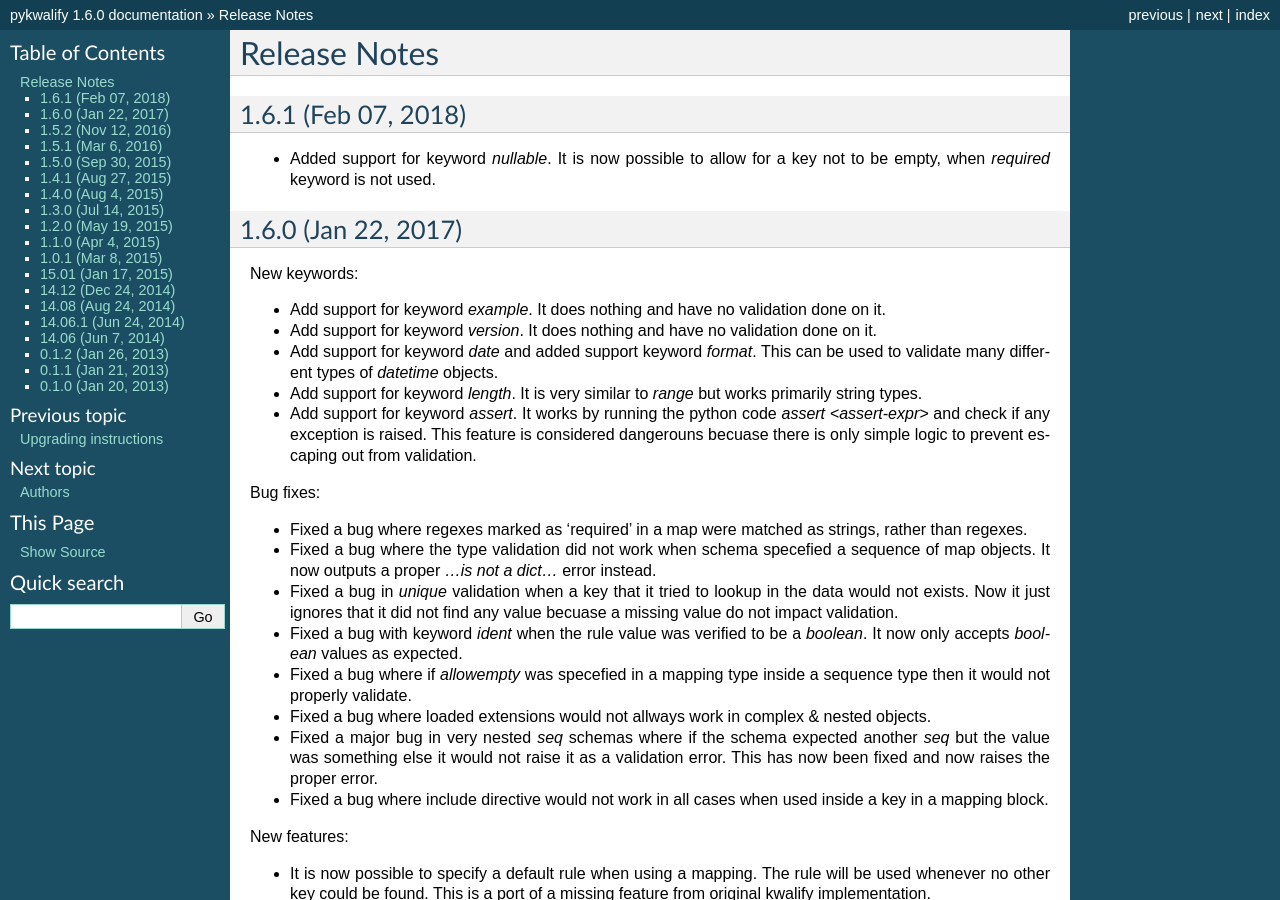
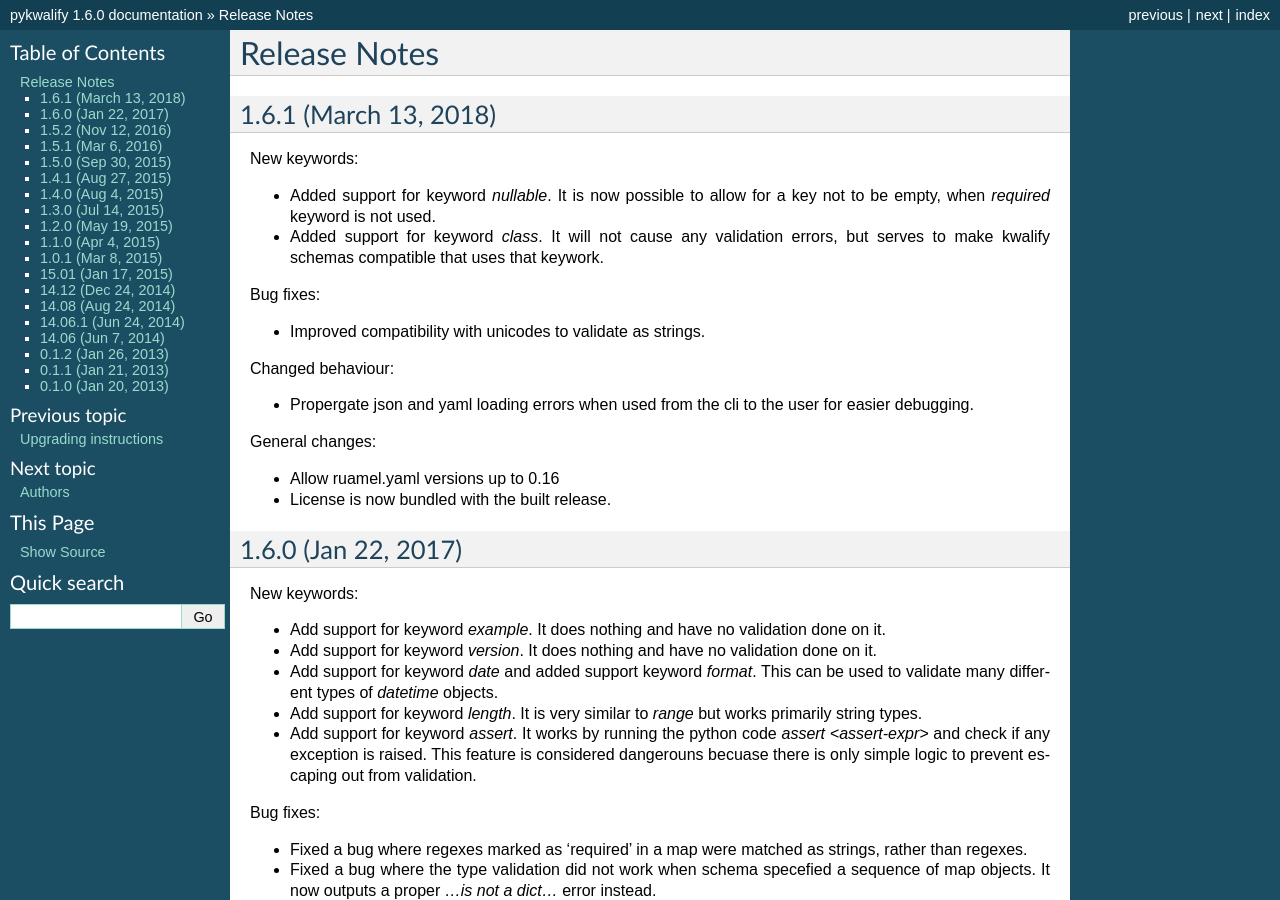
Before and after one commit to Grokzen/pykwalify, a Sphinx documentation site: the page built from docs/release-notes.rst, in a window 1280 px wide and 900 px high. Built offline with Sphinx 7.4.7, drawn with Linux system fonts in a browser that asks for light colours.

Commit message:
Update release notes for 1.6.1 release

```diff
--- a/docs/release-notes.rst
+++ b/docs/release-notes.rst
@@ -1,10 +1,27 @@
 Release Notes
 =============
 
-1.6.1 (Feb 07, 2018)
+1.6.1 (March 13, 2018)
 --------------------
 
+New keywords:
+
 - Added support for keyword *nullable*. It is now possible to allow for a key not to be empty, when *required* keyword is not used.
+- Added support for keyword *class*. It will not cause any validation errors, but serves to make kwalify schemas compatible that uses that keywork.
+
+Bug fixes:
+
+- Improved compatibility with unicodes to validate as strings.
+
+Changed behaviour:
+
+- Propergate json and yaml loading errors when used from the cli to the user for easier debugging.
+
+General changes:
+
+- Allow ruamel.yaml versions up to 0.16
+- License is now bundled with the built release.
+
 
 1.6.0 (Jan 22, 2017)
 --------------------
```
